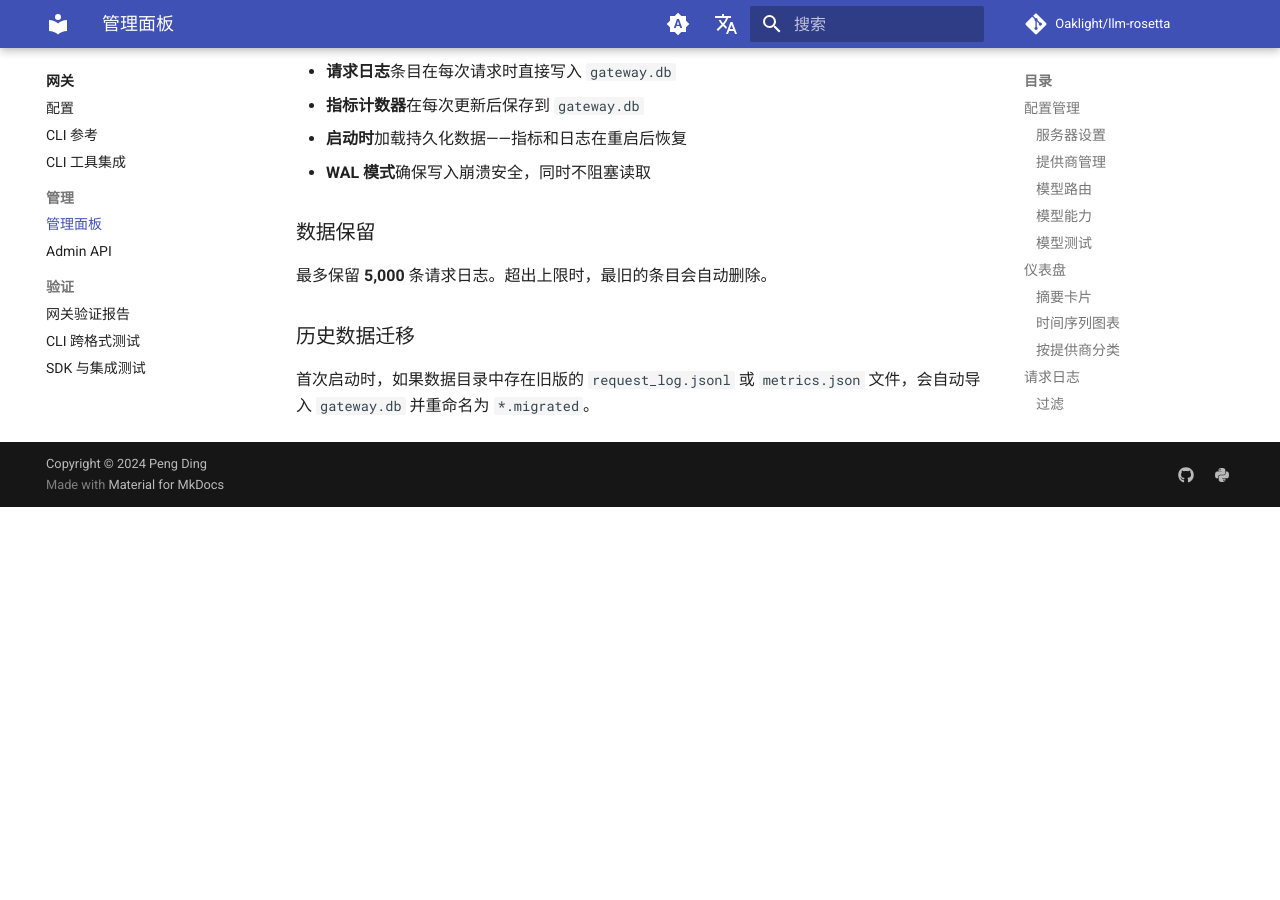
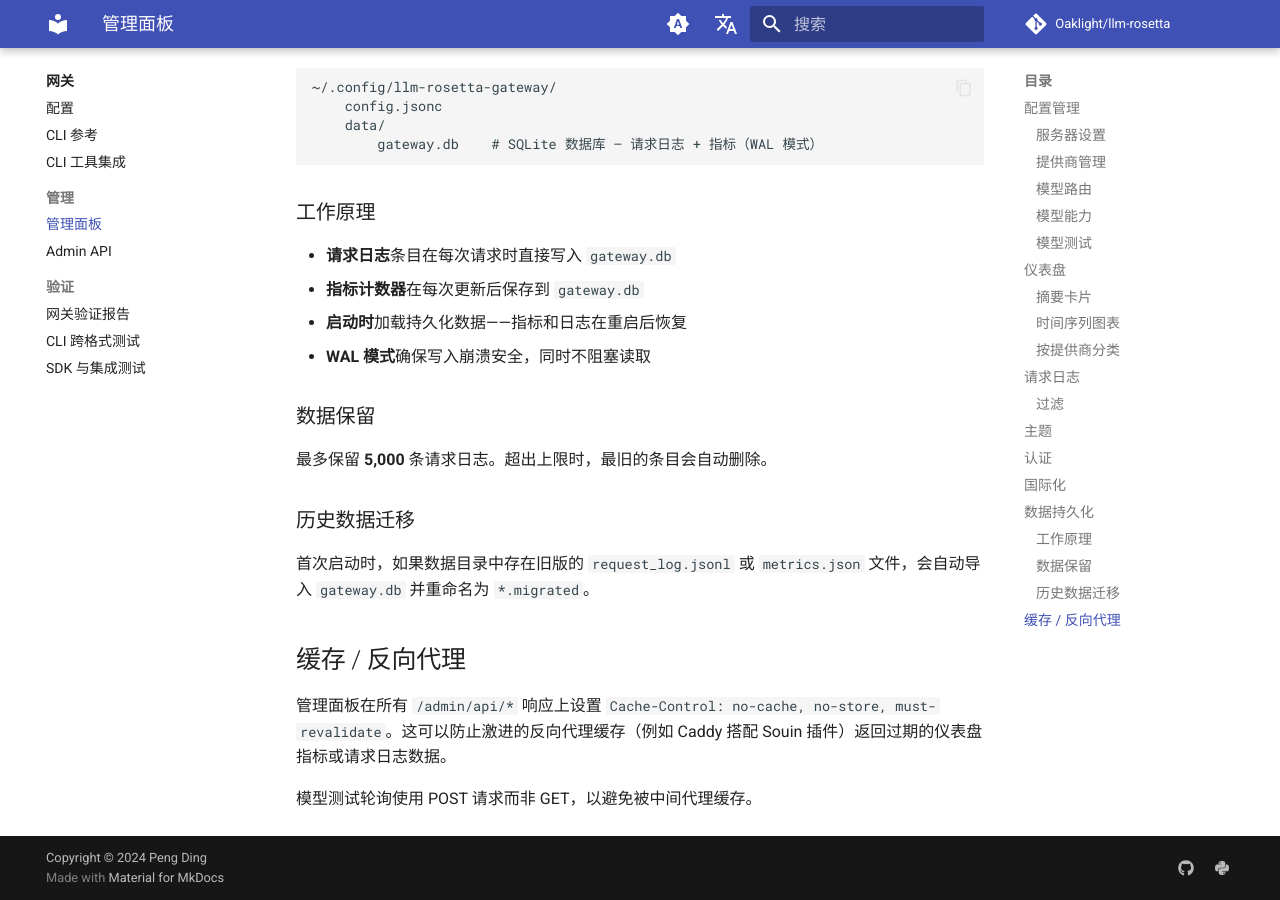
Before and after one commit to Oaklight/llm-rosetta, an MkDocs documentation site: the page built from docs/gateway/admin-panel.md, in a window 1280 px wide and 900 px high, scrolled down 7476 px. Built offline with MkDocs 1.6.1 and Material for MkDocs 9.7.7, drawn with Linux system fonts in a browser that asks for light colours; comment, search, counter and statistics services are not loaded; before the commit the page ends 7983 px from its top, so only the background shows below that; some of the changed text lies outside the part shown.

Commit message:
Document admin panel auth session management and reverse proxy cache headers

```diff
--- a/docs/gateway/admin-panel.md
+++ b/docs/gateway/admin-panel.md
@@ -150,6 +150,13 @@
 
 详见[配置 — 管理面板安全](configuration.md#管理面板安全)。
 
+启用密码保护后：
+
+- 登录令牌存储在 `localStorage` 中，会话在浏览器重启后依然保留，而非仅限于当前标签页。
+- 右上角显示**登出**按钮，可手动结束会话。
+- 会话在 **30 分钟无操作**后自动过期。鼠标移动、键盘输入、滚动和点击均视为活跃操作。
+- 登录表单使用标准 HTML 表单语义，浏览器密码管理器可保存和自动填充凭据。
+
 也可以通过反向代理保护管理面板：
 
 - **Caddy**：使用 `basicauth` 指令
@@ -187,3 +194,9 @@
 ### 历史数据迁移
 
 首次启动时，如果数据目录中存在旧版的 `request_log.jsonl` 或 `metrics.json` 文件，会自动导入 `gateway.db` 并重命名为 `*.migrated`。
+
+## 缓存 / 反向代理
+
+管理面板在所有 `/admin/api/*` 响应上设置 `Cache-Control: no-cache, no-store, must-revalidate`。这可以防止激进的反向代理缓存（例如 Caddy 搭配 Souin 插件）返回过期的仪表盘指标或请求日志数据。
+
+模型测试轮询使用 POST 请求而非 GET，以避免被中间代理缓存。
```
